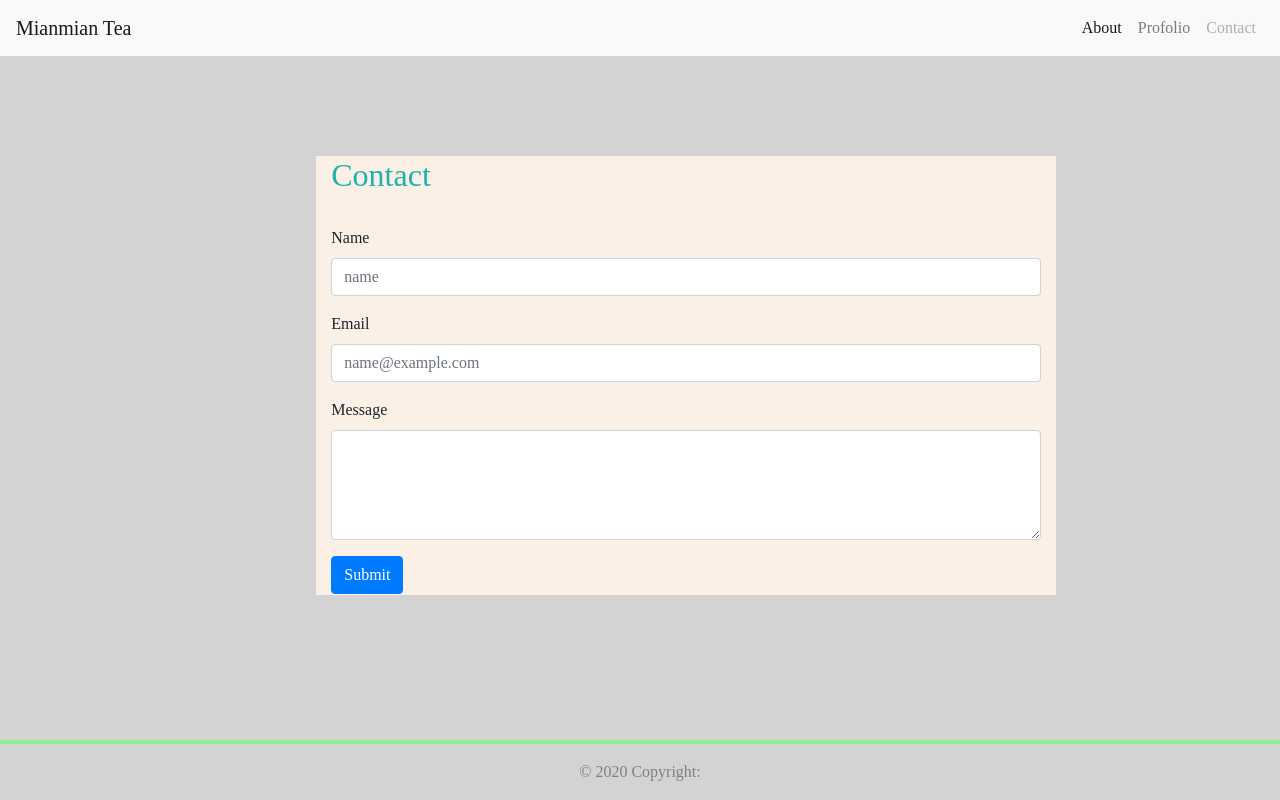
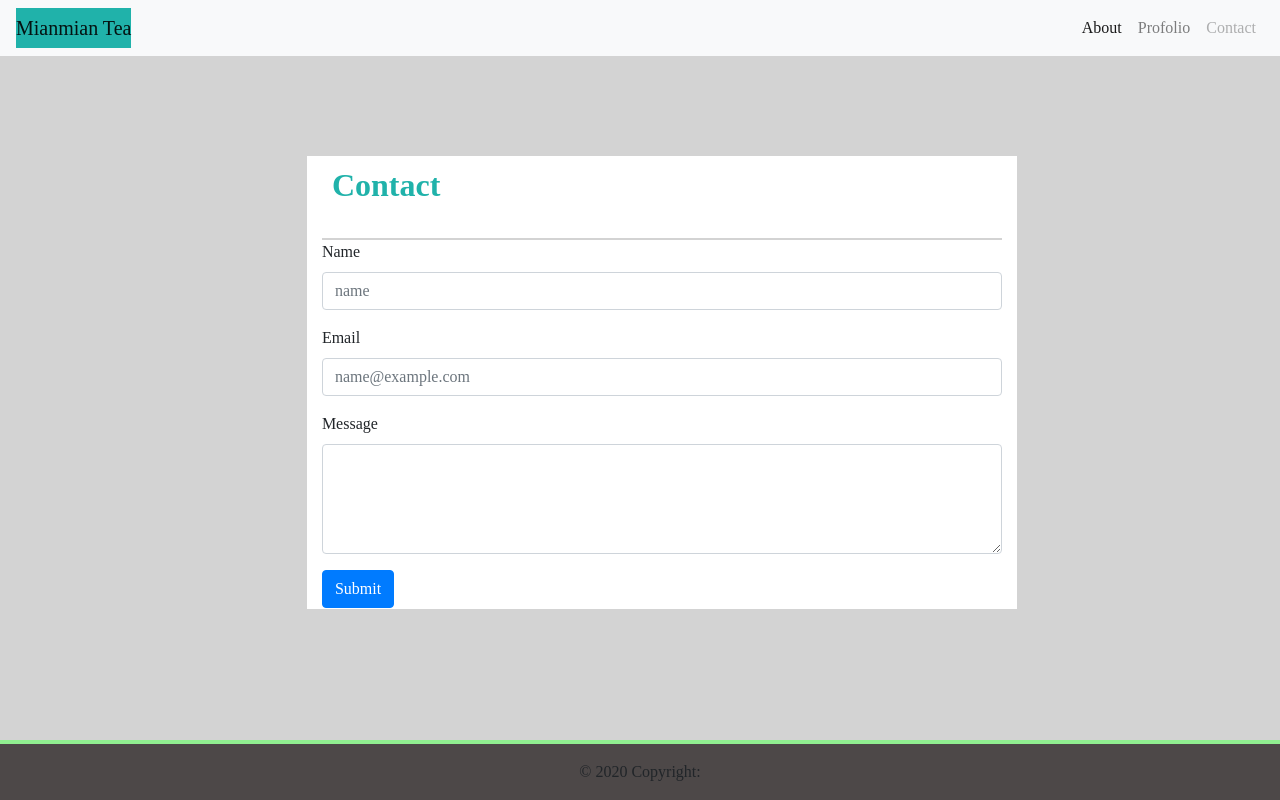
Before and after one commit to mianmianguo2020/Basic_Portfolio_homework_2, a plain HTML site: page portfolio.html in a window 1280 px wide. Drawn offline with nearby package versions, Linux system fonts and the light colour scheme.

Commit message:
update code

```diff
--- a/style.css
+++ b/style.css
@@ -1,17 +1,10 @@
-.header-style{
+
+
+.brandstyle{
+    background-color: lightseagreen;
     color: white;
-    text-align: center;
-    background-color: lightseagreen;
-    height: 80px;
-    width: 100%;
-    font-family: "Times New Roman", Times, serif;
-    font-size: 30px;
-    font-weight: 500;
 
 }
-
-
-
 
 
 body{
@@ -24,12 +17,29 @@ body{
           display: flex; /* or inline-flex */
           justify-content:center;
           margin-top: 100px;
+          padding-right: 60px;
+          font-family: "Times New Roman", Times, serif;
 
 }
 
 
+
+
+.navstyle{
+    background-color: white;
+
+}
+
+.style-form{
+    border-top: 2px solid lightgray;
+
+}
+
+
+
+
 .content-color{
-    background-color: linen;
+    background-color: white;
 }
 
 
@@ -38,8 +48,15 @@ h1 {
     font-family:verdana;
                 }
 
-h2 {
-color:lightseagreen
+
+
+
+.contactstyle {
+
+  font-weight: bold;
+  margin:10px;
+  color:lightseagreen;
+
 }
 
 img{
@@ -49,7 +66,8 @@ img{
 footer{
     position: absolute;
     bottom: 0;
-    color: grey;
+    color: lightgray(77, 72, 72);
+    background-color: rgb(77, 72, 72);
     border-top: 4px solid lightgreen;
     width: 100% ;
 }
```
